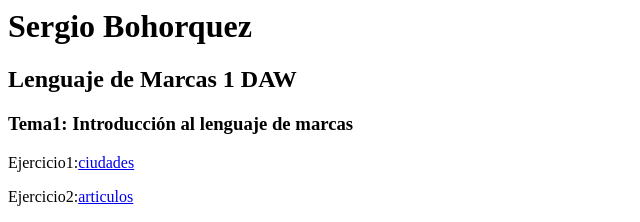
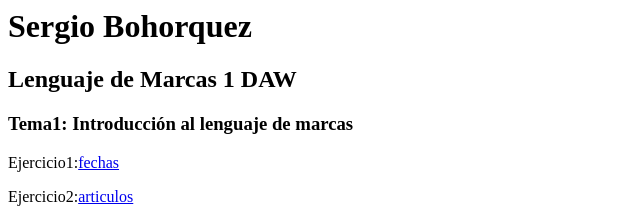
Before and after one commit to SergioBJA/indice_ejercicios, a plain HTML site: page index.html in a window 1280 px wide. Shown: the top 222 px of the page, 0-640 px from the left. Drawn offline with Linux system fonts and the light colour scheme.

Commit message:
Update index.html

```diff
--- a/index.html
+++ b/index.html
@@ -2,7 +2,7 @@
 <h2>Lenguaje de Marcas 1 DAW</h2>
 
 <h3>Tema1: Introducción al lenguaje de marcas</h3>
-<p>Ejercicio1:<a href="ud1/T1 EJ1 XML/ciudades.xml">ciudades </a></p>
+<p>Ejercicio1:<a href="ud1/T1 EJ2 XML/fechas/fechas.xml">fechas </a></p>
 <p>Ejercicio2:<a href="ud1/T1 EJ2 XML/articulos/articulos.xml">articulos </a></p>
 
 <h3>Tema2: HTML</h3>
```
